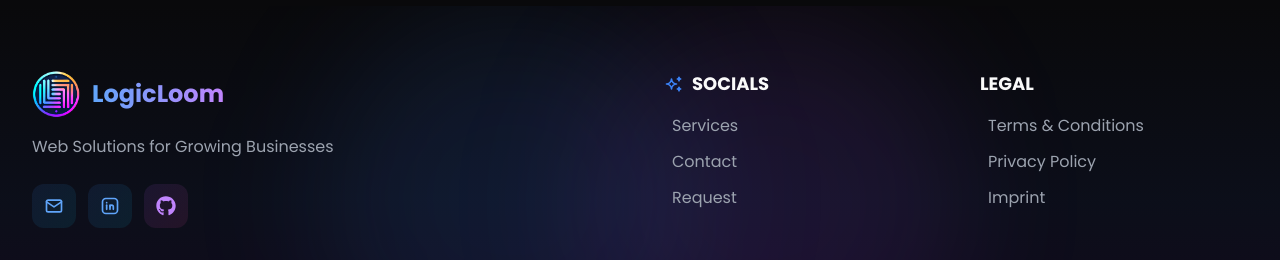
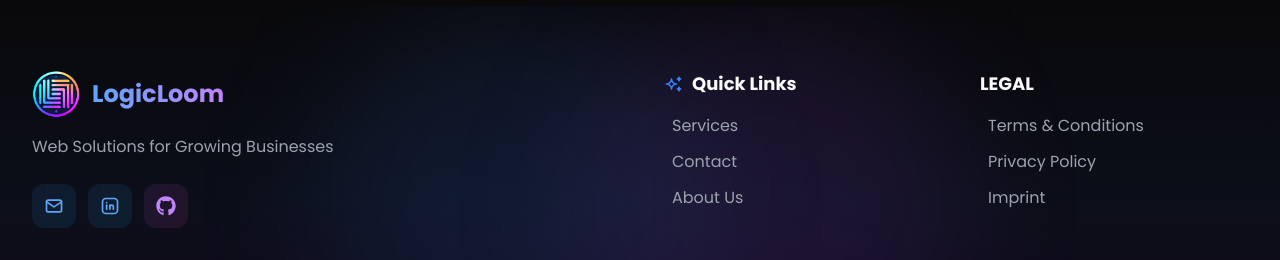
Before and after one commit to logicloom-app/frontend, a Next.js app: page /en in a window 1280 px wide. Shown: the part 2997-3257 px from the top of the page. Built offline with nearby package versions, Linux system fonts and the light colour scheme; no server answers.

Commit message:
UI Bug fix

```diff
--- a/public/locales/de.json
+++ b/public/locales/de.json
@@ -273,10 +273,14 @@
     "description": "Web-Lösungen für wachsende Unternehmen",
     "socials": {
       "title": "SOCIALS",
-      "email": "Email",
+      "freelancer": "Freelancer",
+      "email": "E-Mail",
       "linkedin": "LinkedIn",
-      "github": "Github",
-      "freelancer": "Freelancer"
+      "quickLinks": "Schnelle Links",
+      "services": "Dienste",
+      "contact": "Kontakt",
+      "aboutUs": "Über uns",
+      "emailUs": "E-Mail senden"
     },
     "legal": {
       "title": "LEGAL",
--- a/public/locales/en.json
+++ b/public/locales/en.json
@@ -276,7 +276,12 @@
       "email": "Email",
       "linkedin": "LinkedIn",
       "github": "Github",
-      "freelancer": "Freelancer"
+      "freelancer": "Freelancer",
+      "quickLinks": "Quick Links",
+      "services": "Services",
+      "contact": "Contact",
+      "aboutUs": "About Us",
+      "emailUs": "Email Us"
     },
     "legal": {
       "title": "LEGAL",
--- a/src/app/(user)/[lang]/_components/Footer.jsx
+++ b/src/app/(user)/[lang]/_components/Footer.jsx
@@ -69,7 +69,7 @@ export default function Footer({ dict, lang }) {
           <div>
             <h3 className="font-bold text-lg mb-4 flex items-center gap-2">
               <TbSparkles className="w-5 h-5 text-blue-500" />
-              {dict?.socials?.title}
+              {dict?.socials?.quickLinks}
             </h3>
             <div className="flex flex-col gap-3">
               <Link
@@ -77,21 +77,21 @@ export default function Footer({ dict, lang }) {
                 className="text-gray-600 dark:text-gray-400 hover:text-blue-600 dark:hover:text-blue-400 transition-colors duration-300 flex items-center gap-2 group"
               >
                 <span className="w-0 h-0.5 bg-blue-500 group-hover:w-4 transition-all duration-300"></span>
-                Services
+                {dict?.socials?.services}
               </Link>
               <Link
                 href={`/${lang}/contact`}
                 className="text-gray-600 dark:text-gray-400 hover:text-blue-600 dark:hover:text-blue-400 transition-colors duration-300 flex items-center gap-2 group"
               >
                 <span className="w-0 h-0.5 bg-blue-500 group-hover:w-4 transition-all duration-300"></span>
-                Contact
+                {dict?.socials?.contact}
               </Link>
               <Link
-                href={`/${lang}/request`}
+                href={`/${lang}/about`}
                 className="text-gray-600 dark:text-gray-400 hover:text-blue-600 dark:hover:text-blue-400 transition-colors duration-300 flex items-center gap-2 group"
               >
                 <span className="w-0 h-0.5 bg-blue-500 group-hover:w-4 transition-all duration-300"></span>
-                Request
+                {dict?.socials?.aboutUs}
               </Link>
             </div>
           </div>
```
